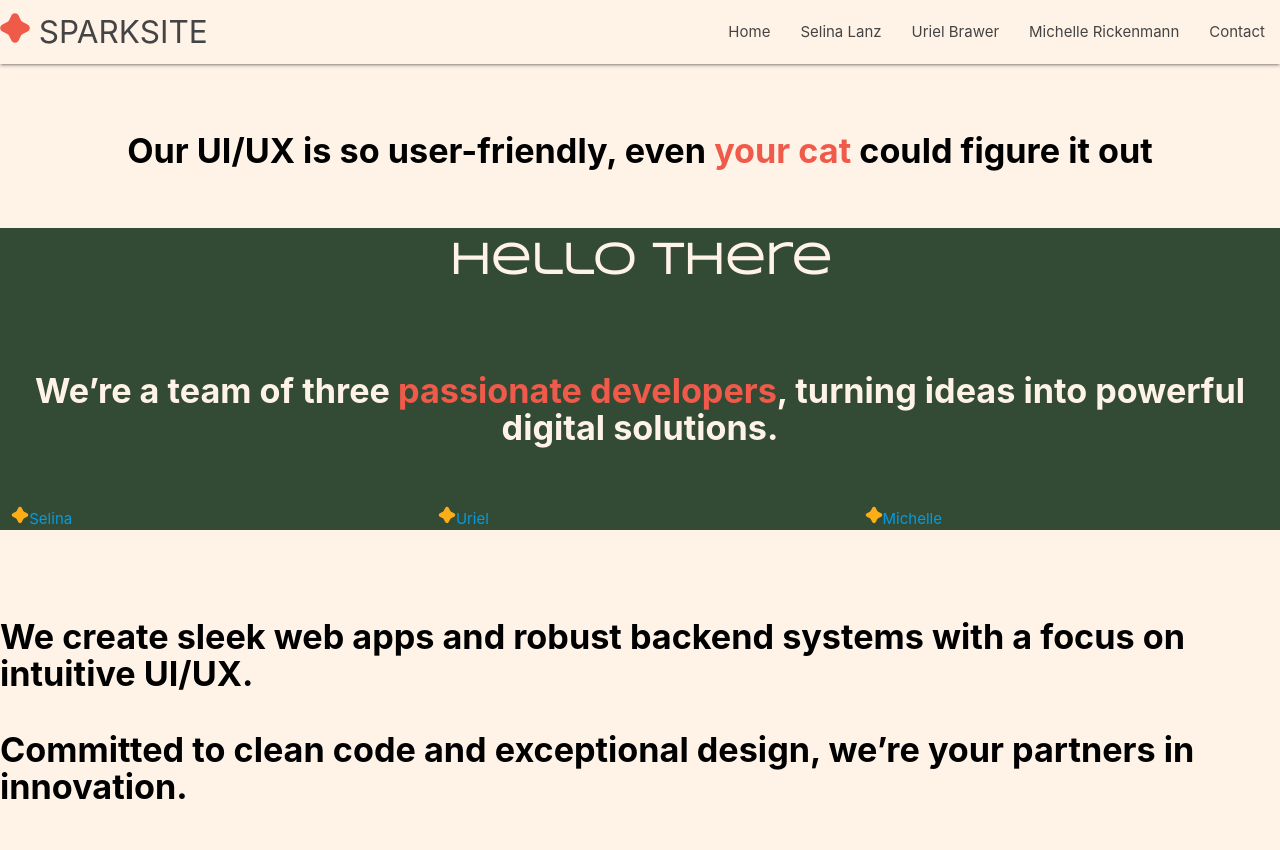
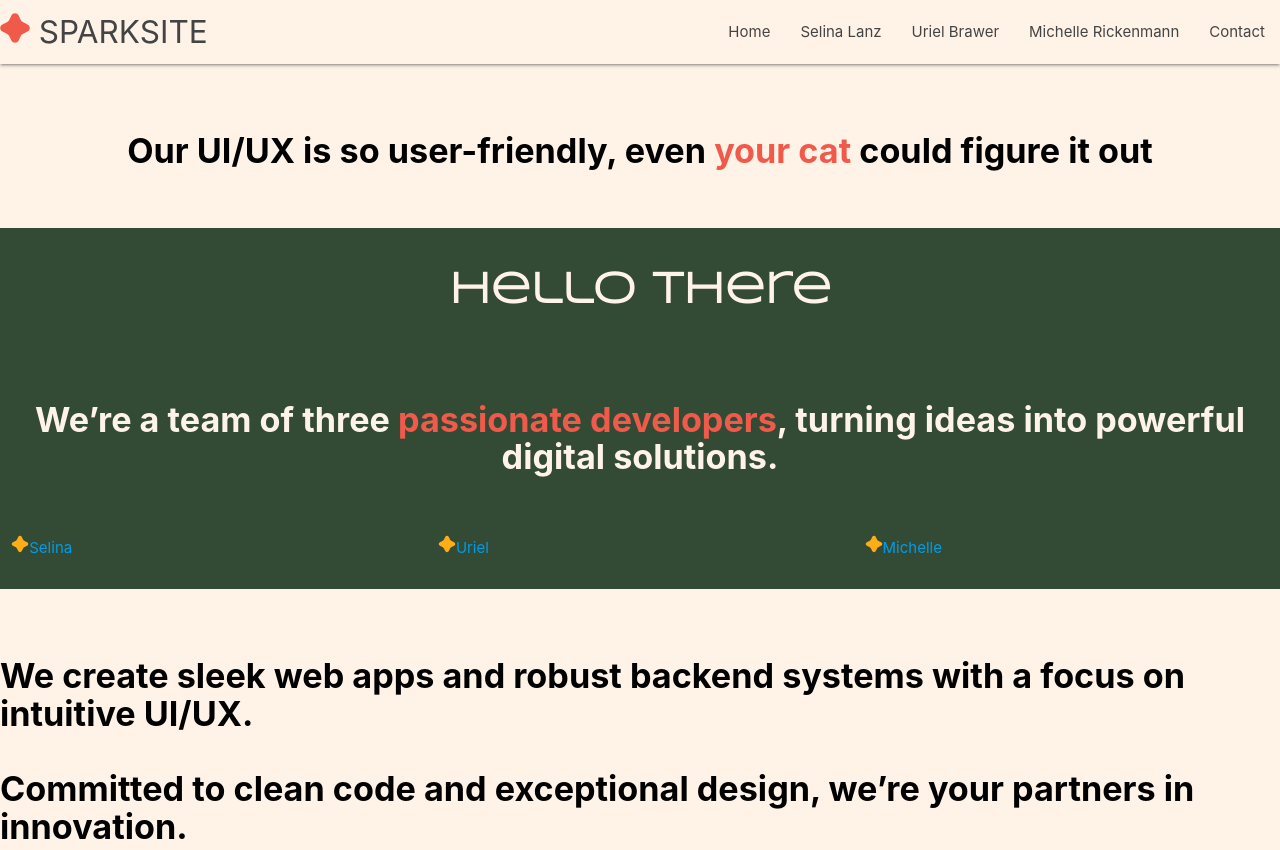
Before and after one commit to urielBrawer/Portfolio, a plain HTML site: page index.html in a window 1280 px wide. Shown: the top 850 px of the page. Drawn offline with nearby package versions, Linux system fonts and the light colour scheme.

Commit message:
moving style
from element style to style.css

```diff
--- a/css/style.css
+++ b/css/style.css
@@ -121,6 +121,8 @@ footer.page-footer {
   .green_block {
     width: 100%;
     padding: 0;
+    padding-top: 10px;
+    padding-bottom: 10px;
     background-color: #334B35;
     h3, h4 {
     color: #FFF3E8
--- a/index.html
+++ b/index.html
@@ -49,9 +49,7 @@
     <div class="section">
         <div class="green_block">
             <div>
-                <h3 class="header center"
-                style="margin-top: 0px;
-                    padding-top: 10px;"><b>Hello there</b></h3>
+                <h3 class="header center"><b>Hello there</b></h3>
             </div>
             <div class="container">
                 <br><br>
```
